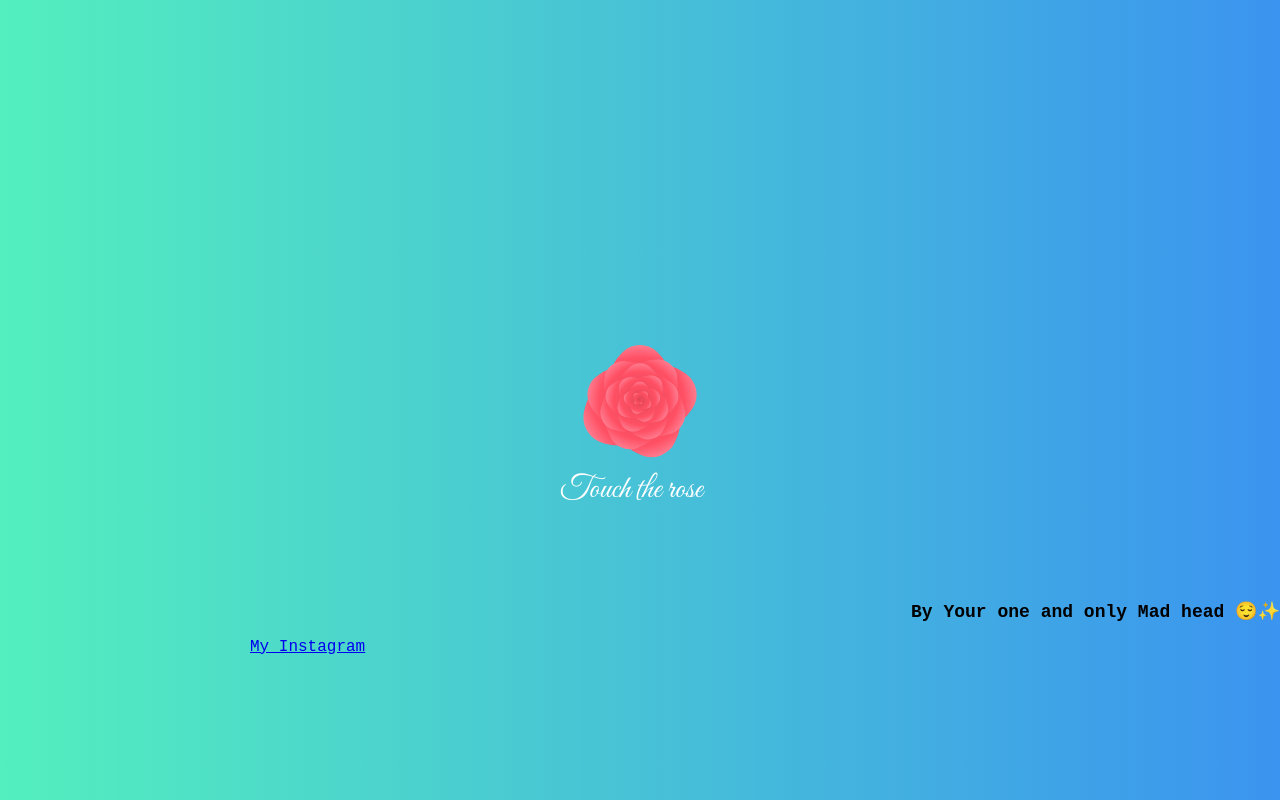
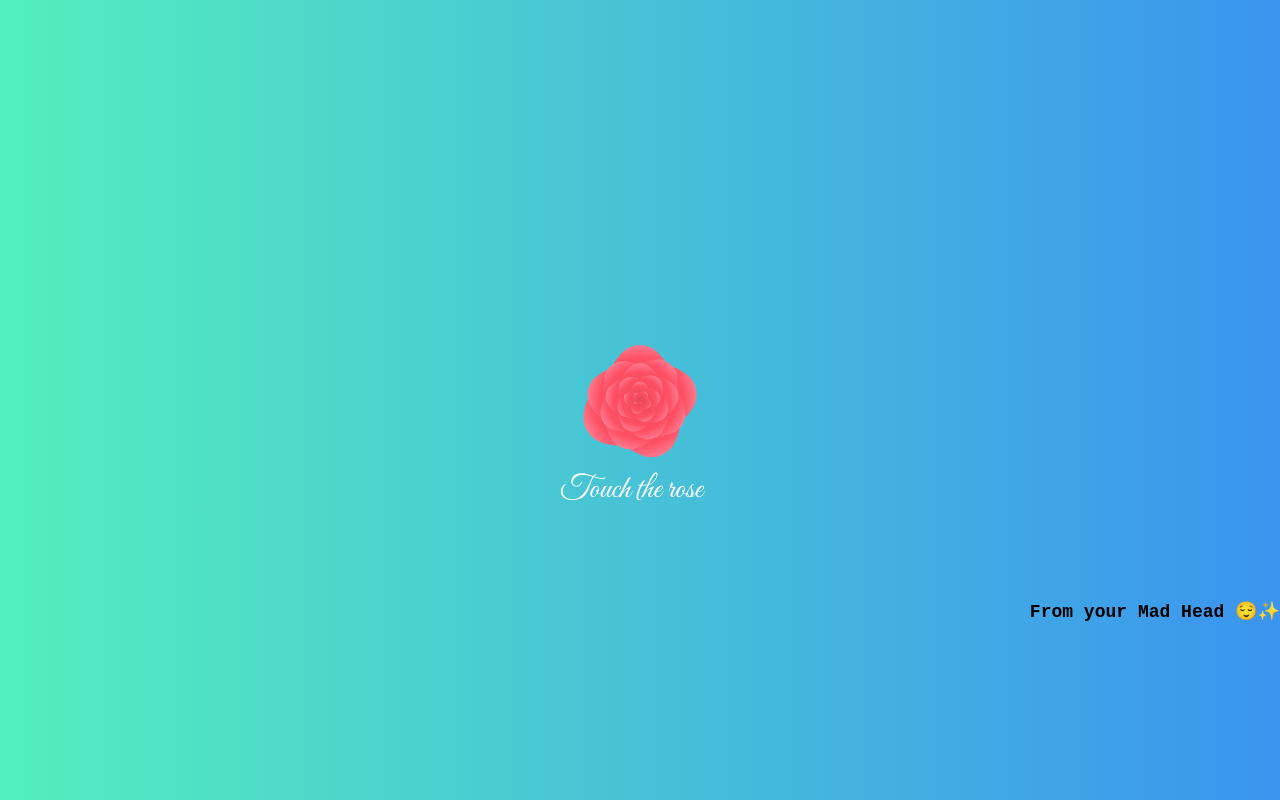
Before and after one commit to neelflash07/RoseDay.github.io, a plain HTML site: page index.html in a window 1280 px wide. Drawn offline with Linux system fonts and the light colour scheme.

Commit message:
Update index.html

```diff
--- a/index.html
+++ b/index.html
@@ -53,8 +53,7 @@
   </audio>
 </div>
 
-<h1>By Your one and only Mad head 😌✨</h1>
-<p><a href="https://instagram.com/shuence"target="_blank">My Instagram</a></p>
+<h1>From your Mad Head 😌✨</h1>
 </body>
 
 </html>
```
